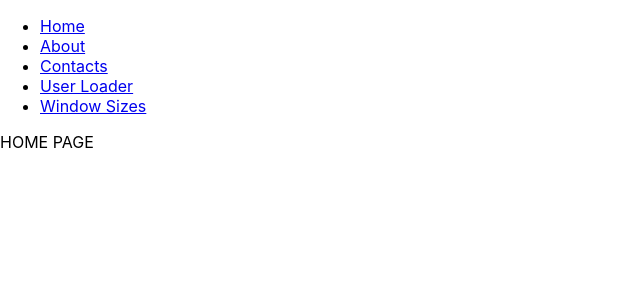
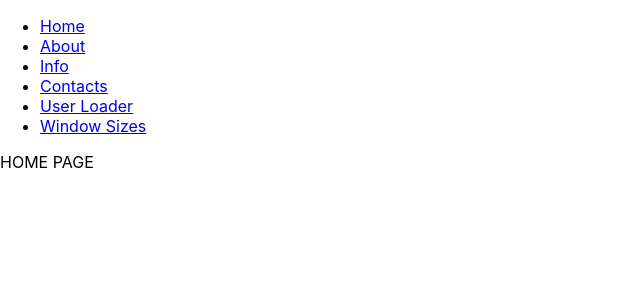
Before and after one commit to fccourses/fd-react-app, a React (Create React App) app: page / in a window 1280 px wide. Shown: the top 300 px of the page, without its empty margins (0-640 px from the left). Built offline with nearby package versions, Linux system fonts and the light colour scheme.

Commit message:
Add more examples

```diff
--- a/src/App.js
+++ b/src/App.js
@@ -24,6 +24,9 @@ const App = props => {
             <Link to='/about'>About</Link>
           </li>
           <li>
+            <Link to='/info'>Info</Link>
+          </li>
+          <li>
             <Link to='/contacts'>Contacts</Link>
           </li>
           <li>
@@ -39,6 +42,7 @@ const App = props => {
         <Route exact path='/'>
           <Home />
         </Route>
+
         <Route path='/contacts'>
           <Contacts />
         </Route>
@@ -47,9 +51,7 @@ const App = props => {
           <UsersLoader />
         </Route>
 
-        <Route path='/about'>
-          <About />
-        </Route>
+        <Route path={['/about', '/info']} component={About} />
 
         <Route path='/window'>
           <WindowSizes />
@@ -67,7 +69,8 @@ const Contacts = () => {
   return <div>Contacts PAGE</div>;
 };
 
-const About = () => {
+const About = props => {
+  console.log(props);
   return <div>About PAGE</div>;
 };
 
```
